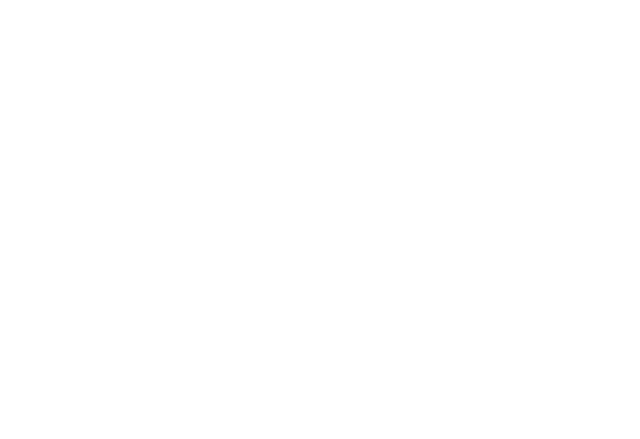
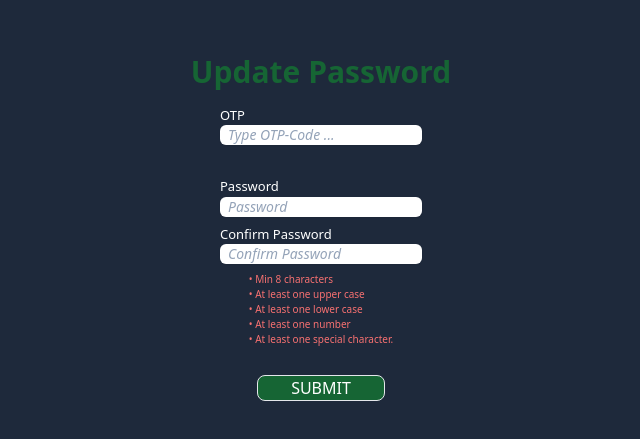
Before and after one commit to osefatul/ticket-tracker-system-CRM, a React (Create React App) app in the folder frontend/: page /update-password in a window 1280 px wide. Before the commit this address had no page. Shown: the part 175-614 px from the top of the page, without its empty margins (319-959 px from the left). Built offline with nearby package versions, Linux system fonts and the light colour scheme.

Commit message:
ResetPassword APi, Slice, action and page have bee created

```diff
--- a/frontend/src/App.js
+++ b/frontend/src/App.js
@@ -22,7 +22,7 @@ function App() {
 
         <Route path="auth" element={<Auth />} />
         <Route path="verification/:tid/:email" element={<UserVerification />} />
-        <Route path="reset-password" element={<ResetPassword />} />
+        <Route path="update-password" element={<ResetPassword />} />
 
 
         <Route path="/" element={<DefaultLayout />} >
--- a/frontend/src/api/resetPasswordApi.js
+++ b/frontend/src/api/resetPasswordApi.js
@@ -1,6 +1,6 @@
 import axios from "axios";
 
-const rootUrl = "http://localhost:3001/v1/";
+const rootUrl = "http://localhost:5000/v1/";
 const otpReqUrl = rootUrl + "user/reset-password";
 const updatePassUrl = rootUrl + "user/reset-password";
 
@@ -11,7 +11,6 @@ export const requestPasswordOTP = async (email) =>{
     try {
         const result = await axios.post(otpReqUrl, {email});
         console.log(result);
-
         return result.data;
 
     }catch(error){
@@ -26,7 +25,6 @@ export const updateUserPassword = async passwordObject => {
     try {
         const result = await axios.patch (updatePassUrl, passwordObject);
         console.log(result);
-
         return result.data
 
     }catch (error){
--- a/frontend/src/features/SpecificUerSlice/userAction.js
+++ b/frontend/src/features/SpecificUerSlice/userAction.js
@@ -14,6 +14,7 @@ export const getUserProfile = ()=> async dispatch =>{
         }
 
         dispatch(getUserFail("User is not found"));
+
     } catch (error) {
         dispatch(getUserFail(error));
     }
--- a/frontend/src/features/passwordResetSlice/passwordResetAction.js
+++ b/frontend/src/features/passwordResetSlice/passwordResetAction.js
@@ -10,17 +10,21 @@ import { requestPasswordOTP, updateUserPassword } from "../../api/resetPasswordA
 
 
 
-export const sendPasswordResetOtp = email => async dispatch => {
+export const sendPasswordResetOtp = (email) => async dispatch => {
 	try {
+
 		dispatch(otpReqPending());
+		const data = await requestPasswordOTP(email);
 
-		const { status, message } = await requestPasswordOTP(email);
+        console.log(data);
 
-		if (status === "success") {
-			return dispatch(otpReqSuccess({ message, email }));
-		}
+        dispatch(otpReqSuccess(data));
 
-		dispatch(otpReqFail(message));
+		// if (status === "success") {
+		// 	return dispatch(otpReqSuccess({ message, email }));
+		// }
+
+		// dispatch(otpReqFail(message));
 
 	} catch (error) {
 		dispatch(otpReqFail(error.message));
--- a/frontend/src/pages/Auth.jsx
+++ b/frontend/src/pages/Auth.jsx
@@ -7,6 +7,8 @@ import { registrationPending, registrationSuccess, registrationError} from "../f
 // Spinner
 import Spinner from "../utils/spinner"
 import { getUserProfile } from "../features/SpecificUerSlice/userAction";
+import { sendPasswordResetOtp } from "../features/passwordResetSlice/passwordResetAction";
+import { otpReqPending } from "../features/passwordResetSlice/passwordResetSlice";
 
 
 const initialState = {
@@ -29,6 +31,12 @@ function Auth() {
 
   const {isLoading, isAuth, error,} = useSelector(state => state.login)
   const {isLoading:regLoading, status, message,} = useSelector(state => state.registration)
+  const {
+    isLoading:resetLoading,
+    status:resetPasswordStatus,
+    message:resetPasswordMessage,} = useSelector(state => state.resetPassword)
+
+
   const[MessageAddedAlert, setMessageAddedAlert] = useState(false)
 
   const [form, setForm] = useState(initialState);
@@ -107,10 +115,12 @@ function Auth() {
     e.preventDefault();
 
     const { email, name, password, confirmPassword, phone, company } = form;
+
     try {
 
-      //Sign In form
-      if (!isSignup){
+
+      //SIGN IN form
+      if (!isSignup && !resetPassword){
         dispatch(loginPending())
         const isAuth = await userLogin({email, password});
         // if we receive unsuccessful response then
@@ -129,10 +139,10 @@ function Auth() {
         navigate("/")
       }
 
+      //------------------------------------------------
 
-
-      // SignUp form
-      if(isSignup){
+      // SIGN UP form
+      if(isSignup && !resetPassword){
         dispatch(registrationPending())
         const isRegistered = await userRegistration({email, name, phone, company,  password, confirmPassword})
 
@@ -151,8 +161,15 @@ function Auth() {
       }
 
 
+      //------------------------------------------------
+
+      //REQUEST FOR RESETTING PASSWORD
       if(resetPassword){
 
+        const passwordRequest = dispatch(sendPasswordResetOtp(email));
+        console.log(passwordRequest)
+        setMessageAddedAlert(true)//To turn on message alert
+        navigate("/update-password")
       }
 
     }catch(error) {
@@ -186,8 +203,14 @@ function Auth() {
   return (
     <div className=" h-screen flex flex-col items-center justify-center bg-slate-800 space-x-2">
 
+      {/*Registration Form post submission  */}
       {MessageAddedAlert && <div className=" bg-green-800 w-[80%] text-white text-small rounded flex items-center justify-center m-3">{message}</div>}
       {status ==="error" ? <div className=" bg-red-400 w-[80%] text-white text-small rounded flex items-center justify-center m-2">{message}</div> : ""}
+
+
+       {/*Password Rest Form post submission  */}
+      {MessageAddedAlert && <div className=" bg-green-800 w-[80%] text-white text-small rounded flex items-center justify-center m-3">{resetPasswordMessage}</div>}
+
 
 
 
@@ -390,7 +413,7 @@ function Auth() {
                 : "Sign In"}
                 {/* If form submitted and it is loading then add spinner*/}
                 {
-                  isLoading || regLoading ? (
+                  isLoading || regLoading || resetLoading ? (
                     < Spinner />
                   ): " "}
             </button>
--- a/frontend/src/pages/ResetPassword.jsx
+++ b/frontend/src/pages/ResetPassword.jsx
@@ -16,43 +16,31 @@ function ResetPassword() {
 
 
 
-
-
-
-
-
-
-
-
     return (
         <div className=" h-screen flex flex-col items-center justify-center bg-slate-800 space-x-2">
 
 
+        <div className="space-y-3">
+
+            <p className='text-green-800 font-bold text-[25px] sm:text-[30px] '>
+                Update Password
+            </p>
 
 
-        <div className="space-y-3">
-            <p>
-                PASSWORD OTP
-            </p>
-            </div>
+            <form className='flex flex-col items-center justify-center space-y-2 '>
 
-            <form
+                <div className="text-[13px] mb-6">
+                <label htmlFor="otp"
                 >
-            <div className="text-[13px]">
-            <label
-
-                htmlFor="email"
-            >
-                Email
+                OTP
                 </label>
                 <input
                     className="placeholder:italic placeholder:text-slate-400 placeholder:pl-2
                     block text-slate-700 bg-white rounded-md shadow-sm sm:text-sm
                     focus:outline-none focus:border-sky-500 focus:ring-sky-500 focus:ring-1"
-                name="email"
-                type="email"
-                placeholder="Email@gmail.com"
-
+                    name="otp"
+                    type="number"
+                    placeholder="Type OTP-Code ..."
                     required
                     />
                 </div>
@@ -87,7 +75,7 @@ function ResetPassword() {
                         />
                     </div>
 
-                    <div className="flex flex-col items-start justify-center ">
+                    <div className="flex flex-col items-start justify-center mt-2">
 
                             <ul className="flex flex-col items-start justify-center text-[10px]">
                             <li
@@ -132,7 +120,7 @@ function ResetPassword() {
 
                     <div >
                         <button
-            className="mx-auto flex items-center justify-center"
+                        className="mx-auto flex items-center justify-center border rounded-lg bg-green-800 w-32 mt-5"
                         type ="submit"
                         >
                             SUBMIT
@@ -140,7 +128,7 @@ function ResetPassword() {
                     </div>
             </form>
 
-
+        </div>
 
     </div>
 )
```
Lines whose indentation alone changed are shown as unchanged.
